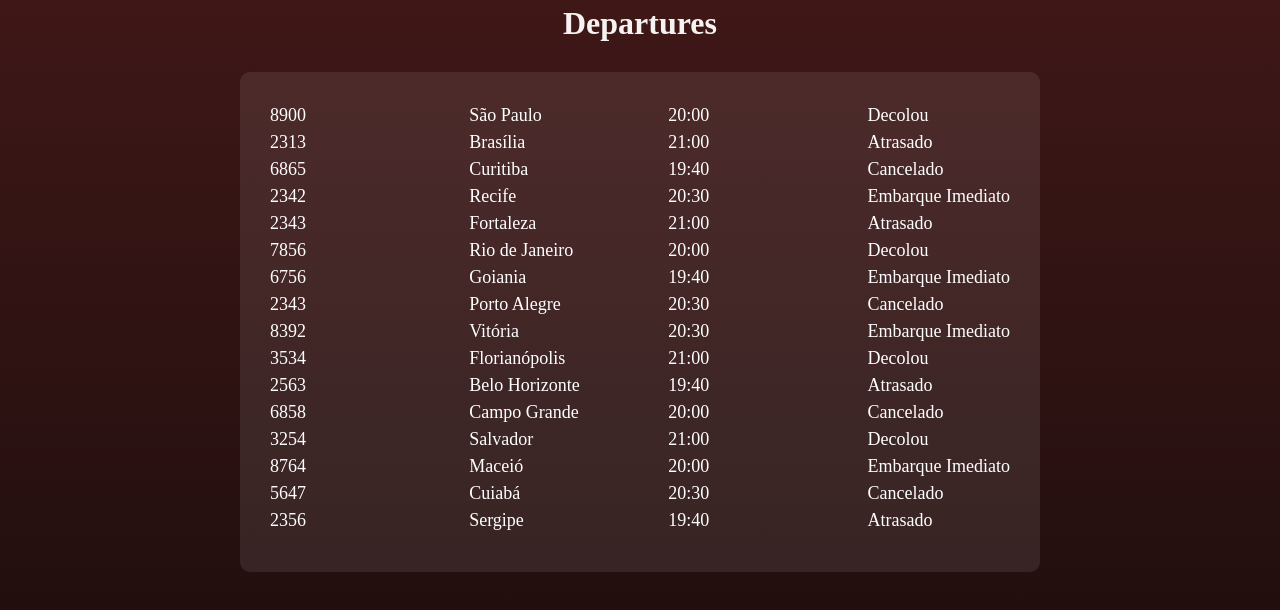
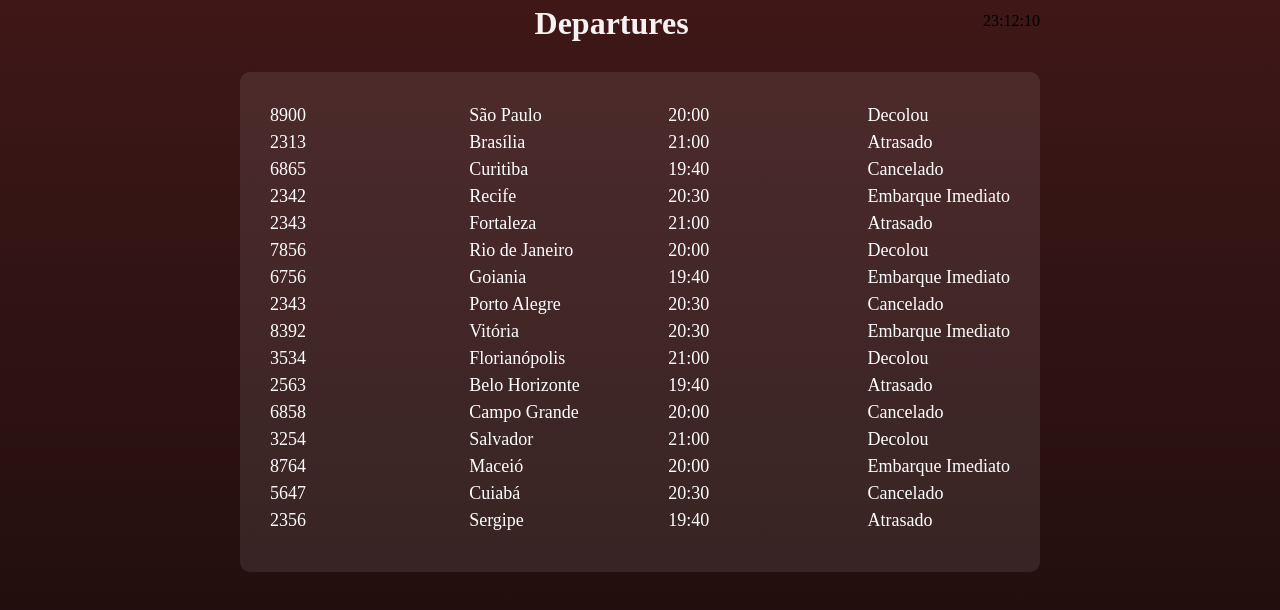
Before and after one commit to viniciusmope/Airport-Info, a plain HTML site: page index.html in a window 1280 px wide. Drawn offline with Linux system fonts and the light colour scheme.

Commit message:
Change script tag place

```diff
--- a/index.html
+++ b/index.html
@@ -5,7 +5,6 @@
     <meta name="viewport" content="width=device-width, initial-scale=1.0">
     <title>Airport Info</title>
     <link rel="stylesheet" href="./src/style.css">
-    <script src="./js/app.js"></script>
 </head>
 <body>
 
@@ -14,7 +13,7 @@
                 <h1 class="depart">Departures</h1>
             </div>
             <div>
-                <span id="horaAtual"></span>
+                <span id="clock"></span>
             </div>
         </div>
 
@@ -96,4 +95,5 @@
     </div>
 
 </body>
+<script src="./js/app.js"></script>
 </html>
```
